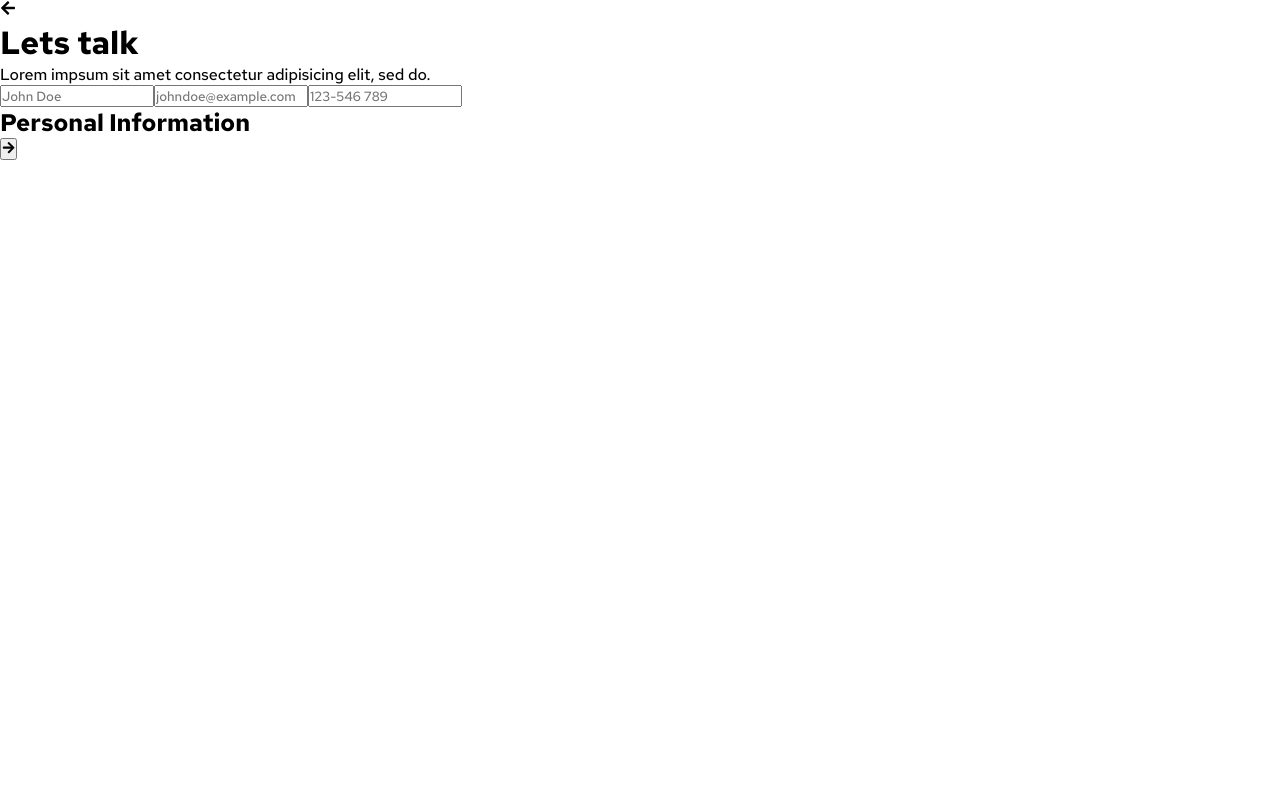
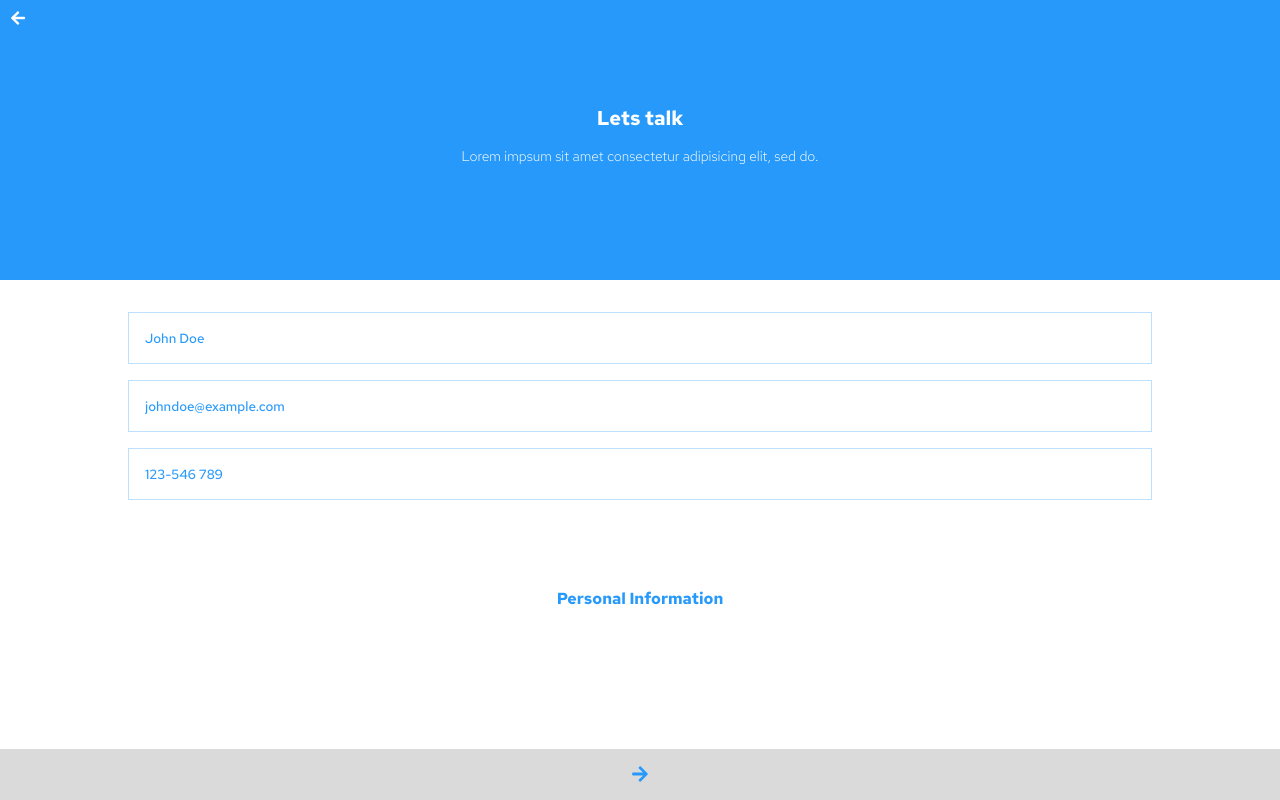
Before and after one commit to tessceciliaj/react-webpage-nextm, a React (Vite) app: page /internships in a window 1280 px wide. Built offline with nearby package versions, Linux system fonts and the light colour scheme.

Commit message:
style internships page in internships.module.css

```diff
--- a/src/pages/internships.jsx
+++ b/src/pages/internships.jsx
@@ -6,7 +6,7 @@ export default function internships() {
   return (
     <>
     <div className={styles.upperContainer}>
-      <div> <FaArrowLeft/> </div>
+      <div className={styles.arrowLeft}> <FaArrowLeft/> </div>
       <h1>Lets talk</h1>
       <p>Lorem impsum sit amet consectetur adipisicing elit, sed do.</p>
     </div>
@@ -18,7 +18,7 @@ export default function internships() {
       </form>
       <h2>Personal Information</h2>
     </div>
-    <button>
+    <button className={styles.btn}>
       <FaArrowRight/>
     </button>
     </>
--- a/src/styles/internships.module.css
+++ b/src/styles/internships.module.css
@@ -0,0 +1,61 @@
+.upperContainer {
+    background-color: var(--dark-blue);
+    color: var(--base-light);
+    height: 35vh;
+    text-align: center;
+}
+
+.upperContainer h1 {
+    font-size: 20px;
+    margin: var(--input-padding);
+    margin-top: 8vh;
+}
+
+.upperContainer p {
+   font-size: 14px;
+   font-weight: 300;
+}
+
+.arrowLeft {
+    padding: 10px;
+    text-align: left;
+}
+
+.lowerContainer {
+    height: 55vh;
+}
+
+.lowerContainer form {
+    display: flex;
+    flex-direction: column;
+    margin-top: 24px;
+}
+
+.lowerContainer form input {
+    border: 1px solid var(--light-blue);
+    margin: 8px auto;
+    padding: var(--input-padding);
+    width: 80vw;
+}
+
+.lowerContainer form input::placeholder {
+    color: var(--dark-blue);
+}
+
+.lowerContainer h2 {
+    color: var(--dark-blue);
+    font-size: 16px;
+    margin-top: 10vh;
+    text-align: center;
+}
+
+.btn {
+    border: none;
+    background-color: rgb(218, 218, 218);
+    font-size: 18px;
+    color: var(--dark-blue);
+    top: calc(100% - 51px);
+    padding: 16px 0 12px;
+    position: absolute;
+    width: 100vw;
+}
```
